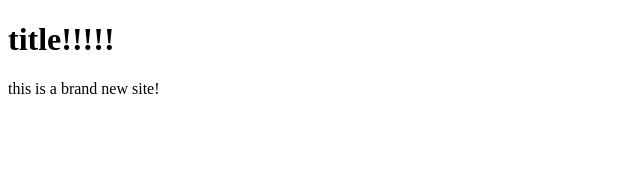
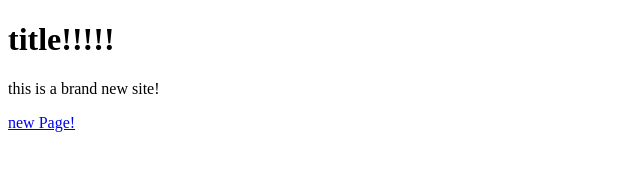
Before and after one commit to friendshuhr/friendshuhr.github.io, a plain HTML site: page index.html in a window 1280 px wide. Shown: the full height of the page, 0-640 px from the left. Drawn offline with Linux system fonts and the light colour scheme.

Commit message:
Update index.html

```diff
--- a/index.html
+++ b/index.html
@@ -6,5 +6,6 @@
   <body>
     <h1>title!!!!!</h1>
     <p>this is a brand new site!</p>
+    <a href="newpage.html">new Page!</a>
   </body>
 </html>
```
